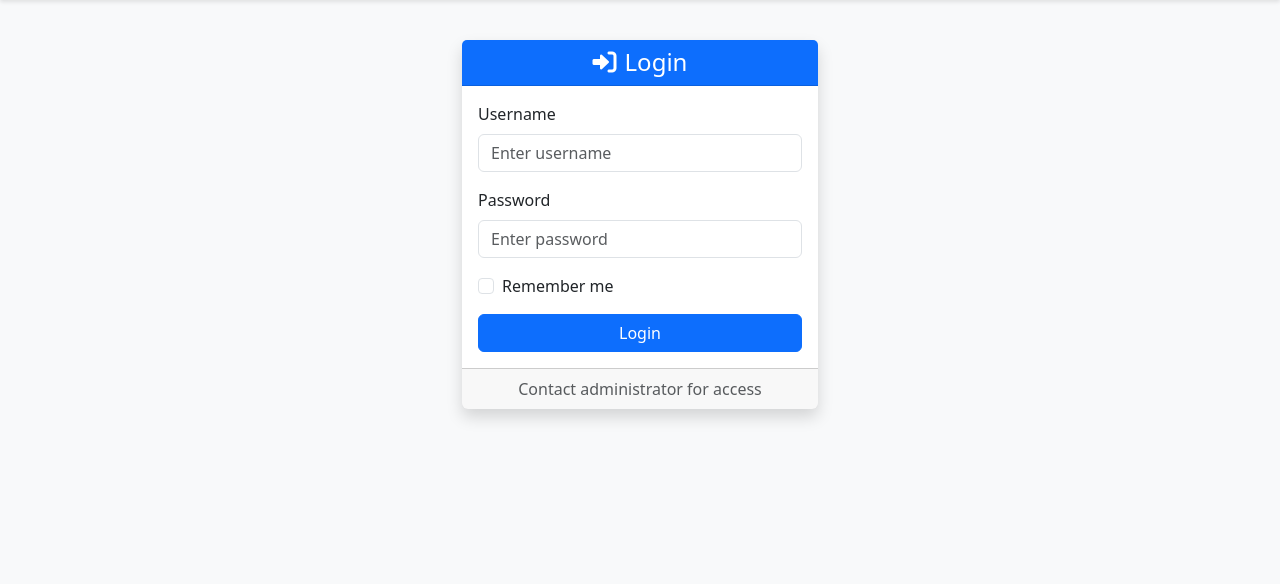
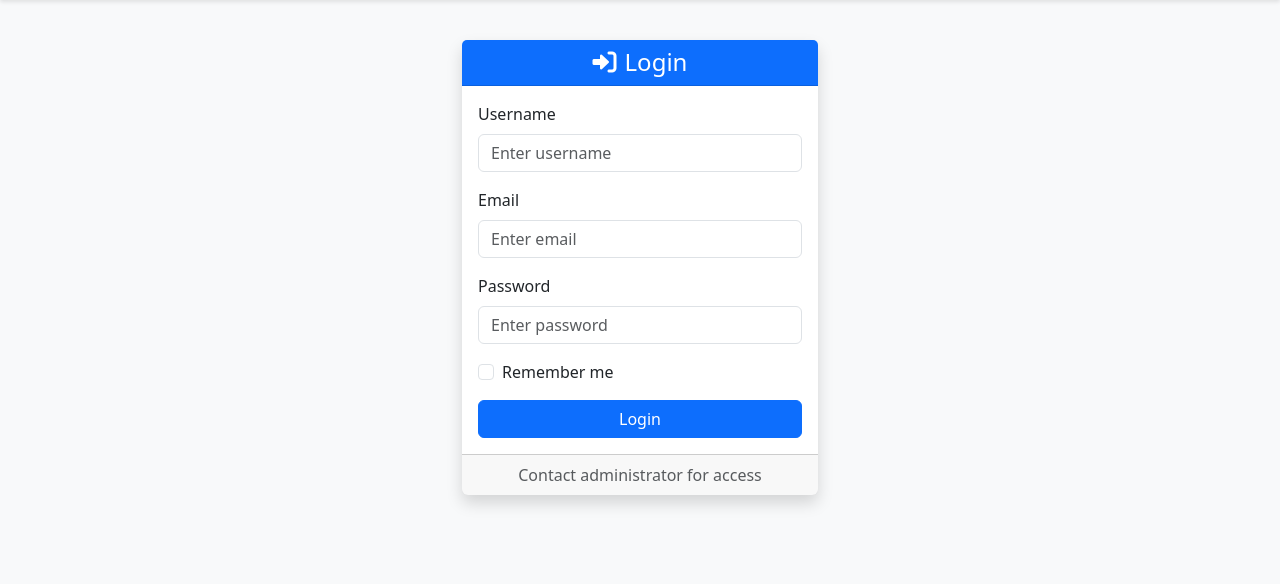
Before and after one commit to abnasity/inventory-management, a Flask app: page /auth/login in a window 1280 px wide. Shown: the part 56-640 px from the top of the page. Run offline with Flask 3, Linux system fonts and the light colour scheme; some libraries are stand-ins or nearby versions.

Commit message:
update url endpoints

```diff
--- a/app/templates/auth/login.html
+++ b/app/templates/auth/login.html
@@ -10,12 +10,19 @@
                 <h4 class="mb-0"><i class="fas fa-sign-in-alt me-2"></i>Login</h4>
             </div>
             <div class="card-body">
-                <form method="POST" action="{{ url_for('web_auth.login') }}">
+                <form method="POST" action="{{ url_for('auth.login') }}">
                     {{ form.csrf_token }}
                     <div class="mb-3">
                         <label for="username" class="form-label">Username</label>
                         {{ form.username(class="form-control", placeholder="Enter username") }}
                         {% for error in form.username.errors %}
+                            <div class="text-danger">{{ error }}</div>
+                        {% endfor %}
+                    </div>
+                    <div class="mb-3">
+                        <label for="email" class="form-label">Email</label>
+                        {{ form.email(class="form-control", placeholder="Enter email") }}
+                        {% for error in form.email.errors %}
                             <div class="text-danger">{{ error }}</div>
                         {% endfor %}
                     </div>
```
